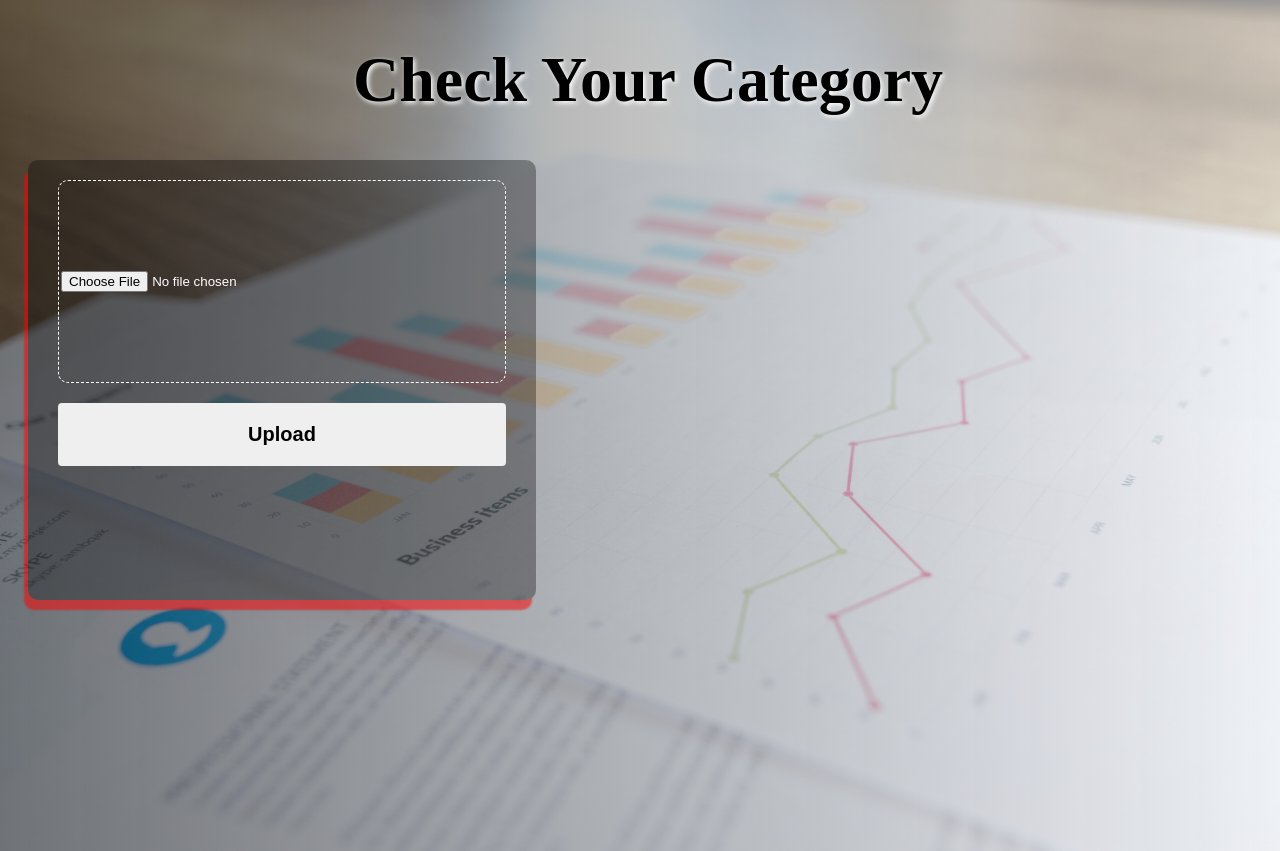
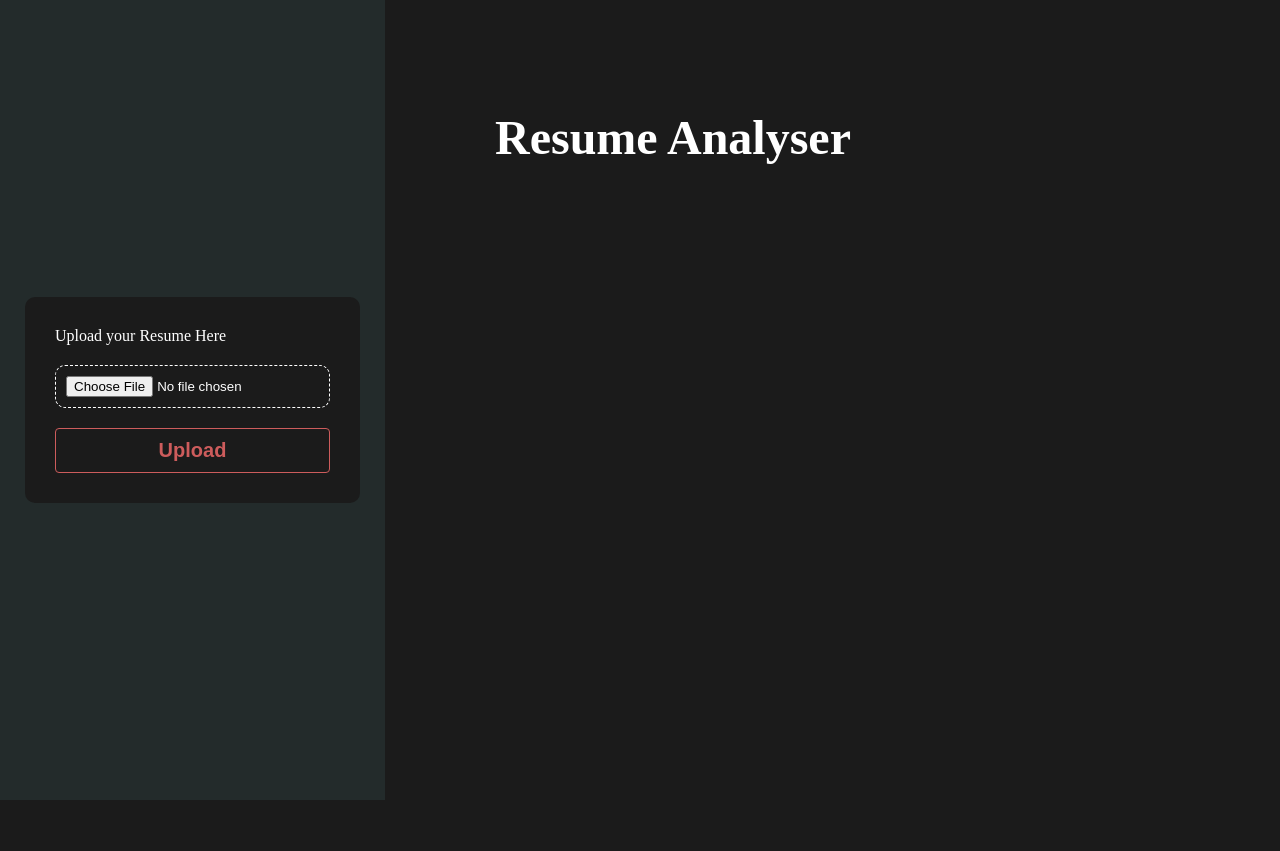
Before and after one commit to 18-RAJAT/Resume-Parser, a Flask app: page / in a window 1280 px wide. After the commit the page ends 800 px from the top, so only its background shows below. Run offline with Flask 3, Linux system fonts and the light colour scheme; parts of the project's set-up code (start-up, migrations or seed data) failed here and were passed over.

Commit message:
Update Style

```diff
--- a/static/css/style.css
+++ b/static/css/style.css
@@ -1,5 +1,9 @@
+*{
+    margin: 0;
+    padding: 0;
+}
 body{
-    background-image:linear-gradient(to left,rgba(255, 255, 255, 0.575),rgba(0, 0, 0, 0.486)),url(bgp.jpg);
+    background-color: #1b1b1b;
     background-position: center;
     background-size: cover;
     height:100vh;
@@ -8,61 +12,86 @@ body{
     color: white;
 }
 .container{
-    display:flex;
-
-    gap: 30px;
+    display: flex;
+    gap: 30;
 }
-.left{
-    width: 50%;
-}
-.right{
-    padding: 30px 10px;
-}
-.head{
-    text-shadow: 2px 2px 5px white;
-    color:black;
-
+h1{
+    font-size: 15px;
+    color:white;
 }
 .form{
-    background-color:rgba(0, 0, 0, 0.331);
-    max-height:400px;
-    height: 400px;
-    width: 70%;
-    margin-left: 20px;
+    background-color: #1b1b1b;
+    margin: 25px;
+    max-width: fit-content;
     display: flex;
     flex-direction: column;
     gap: 20px;
-    padding: 20px 30px;
+    padding: 30px;
     border-radius: 10px;
-    box-shadow: -4px 10px 2px rgba(255, 0, 0, 0.527);
 }
-
-.head{
-    text-align:center;
-    font-size:4rem;
+.left{
+    height: 100vh;
+    flex: 3;
+    background-color: #232B2B;
+    color: white;
+    display: flex;
+    justify-content: center;
+    align-items: center;
+}
+.right{
+    flex: 7;
+    padding: 110px;
+}
+.right h1{
+    text-align:left;
+    font-size:3rem;
+    padding-bottom: 20px;
+}
+.up{
+    text-align: left;
+    justify-content: space-between;
+    color:white;
 }
 .inp{
     border: 1px dashed white;
-    padding: 90px 2px;
+    padding: 10px;
+    color: white;
     border-radius: 10px;
 }
 .UploadBtn{
-    padding: 20px 10px ;
+    padding: 10px ;
     border:none;
     border-radius: 4px;
     font-weight: 600;
     font-size: 20px;
+    color: #CD5C5C;
+    background-color: transparent;
     cursor: pointer;
     transition: all ease-in-out 0.2s;
+    border: 1px solid #CD5C5C;
 }
 .UploadBtn:hover {
-    border-bottom:4px solid rgb(255, 0, 0);
-    /* box-shadow: 3px 3px 4px white; */
-    transform:scale3d(1.05,1.05,1.05);
-    color: black;
+    transform: scale3d(1.05, 1.05, 1.05);
+    color:  #708238;
+    border: 1px solid  #708238;
 }
 .result{
     font-size: 20px;
-    color: black;
+    color: white;
+    display: flex;
+    flex-direction: column;
+    align-items: left;
+}
 
+.result ul{
+    list-style: none;
+    margin: 9px;
 }
+
+.result h2{
+    padding: 15px;
+    font-size: 2rem;
+    border-radius: 8px;
+    background-color:  #2E8B57;
+    opacity: 0.8;
+}
--- a/templates/upload.html
+++ b/templates/upload.html
@@ -1,14 +1,14 @@
 <!DOCTYPE html>
 <html>
 <head>
-    <title>PDF Upload</title>
+    <title>Resume Parser</title>
     <link rel="stylesheet" type="text/css" href="{{ url_for('static', filename='css/style.css') }}">
 </head>
 <body>
-    <h1 class="head">Check Your Category</h1>
     <div class="container">
         <div class="left">
             <form class="form" action="{{ url_for('process_upload') }}" method="POST" enctype="multipart/form-data">
+                <label class="up">Upload your Resume Here</label>
                 <input class="inp" type="file" name="pdf_file" accept=".pdf" required>
                 <input class="UploadBtn" type="submit" value="Upload">
                 {% if upload_error %}
@@ -17,9 +17,10 @@
             </form>
         </div>
         <div class="right">
+            <h1>Resume Analyser</h1>
             {% if predicted_categories %}
             <div class="result">
-                <h2>Predicted Categories:</h2>
+                <h2>Your Basic Info</h2>
                 <ul>
                     {% for category in predicted_categories %}
                     <li>{{ category }}</li>
```
Also changed, not shown: 1 other file.
